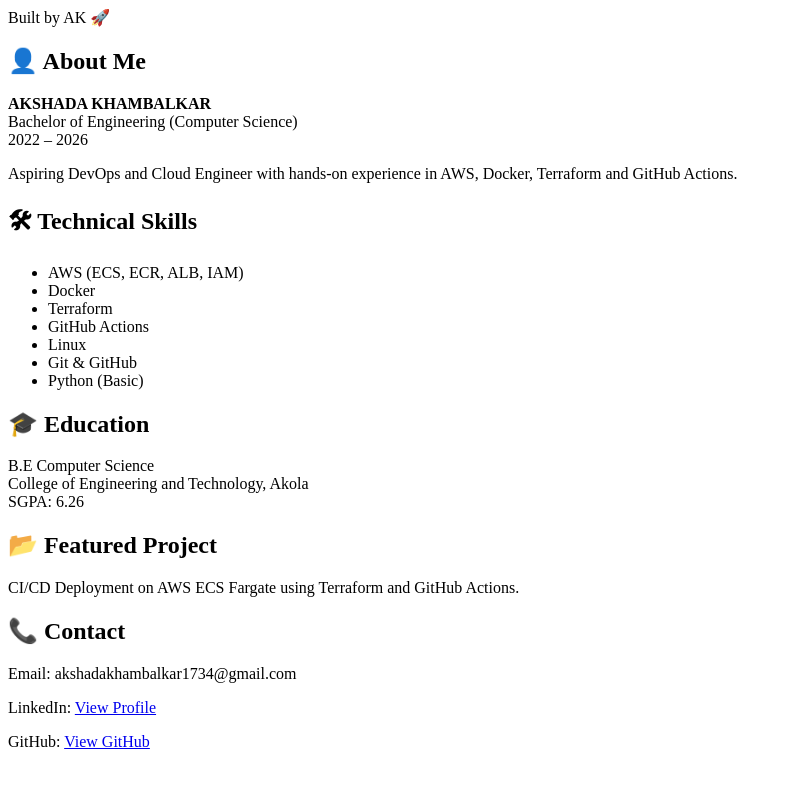
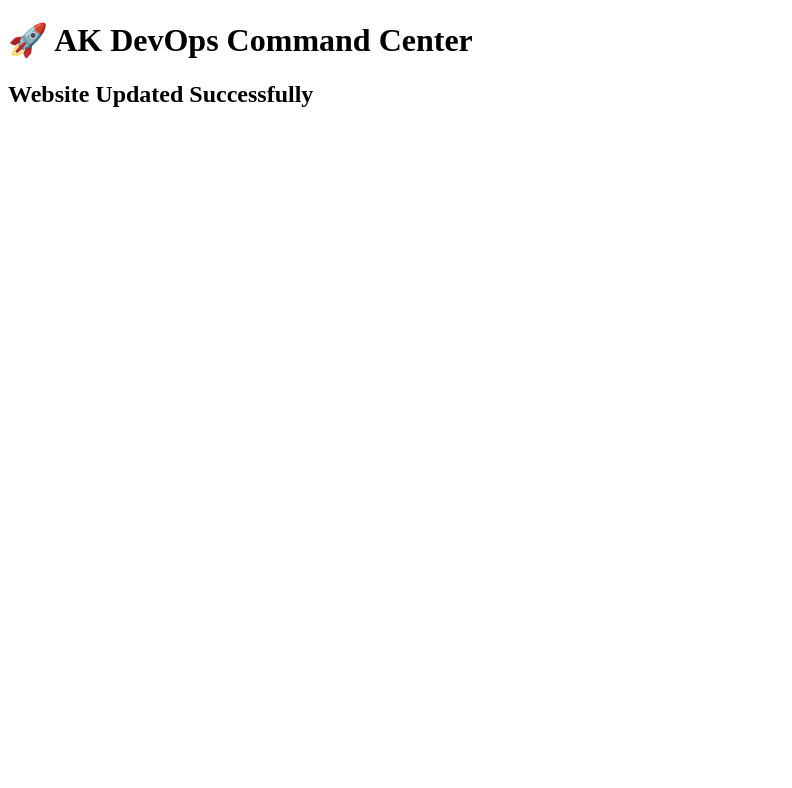
Before and after one commit to Akshadakhambalkar/ecs-terraform-project, a website: page public/index.html in a window 1280 px wide. Shown: the whole page, without its empty margins (0-792 px from the left). Drawn offline with Linux system fonts and the light colour scheme.

Commit message:
Test new homepage

```diff
--- a/public/index.html
+++ b/public/index.html
@@ -1,62 +1,10 @@
-Built by AK 🚀
-<section class="info-section">
-  <h2>👤 About Me</h2>
-
-  <p>
-    <strong>AKSHADA KHAMBALKAR</strong><br>
-    Bachelor of Engineering (Computer Science)<br>
-    2022 – 2026
-  </p>
-
-  <p>
-    Aspiring DevOps and Cloud Engineer with hands-on experience
-    in AWS, Docker, Terraform and GitHub Actions.
-  </p>
-
-  <h2>🛠 Technical Skills</h2>
-
-  <ul>
-    <li>AWS (ECS, ECR, ALB, IAM)</li>
-    <li>Docker</li>
-    <li>Terraform</li>
-    <li>GitHub Actions</li>
-    <li>Linux</li>
-    <li>Git & GitHub</li>
-    <li>Python (Basic)</li>
-  </ul>
-
-  <h2>🎓 Education</h2>
-
-  <p>
-    B.E Computer Science<br>
-    College of Engineering and Technology, Akola<br>
-    SGPA: 6.26
-  </p>
-
-  <h2>📂 Featured Project</h2>
-
-  <p>
-    CI/CD Deployment on AWS ECS Fargate using Terraform
-    and GitHub Actions.
-  </p>
-
-  <h2>📞 Contact</h2>
-
-  <p>
-    Email: akshadakhambalkar1734@gmail.com
-  </p>
-
-  <p>
-    LinkedIn:
-    <a href="https://www.linkedin.com/in/akshada-khambalkar-56a463284/" target="_blank">
-      View Profile
-    </a>
-  </p>
-
-  <p>
-    GitHub:
-    <a href="https://github.com/Akshadakhambalkar" target="_blank">
-      View GitHub
-    </a>
-  </p>
-</section>
+<!DOCTYPE html>
+<html>
+<head>
+<title>AK Test</title>
+</head>
+<body>
+<h1>🚀 AK DevOps Command Center</h1>
+<h2>Website Updated Successfully</h2>
+</body>
+</html>
```
